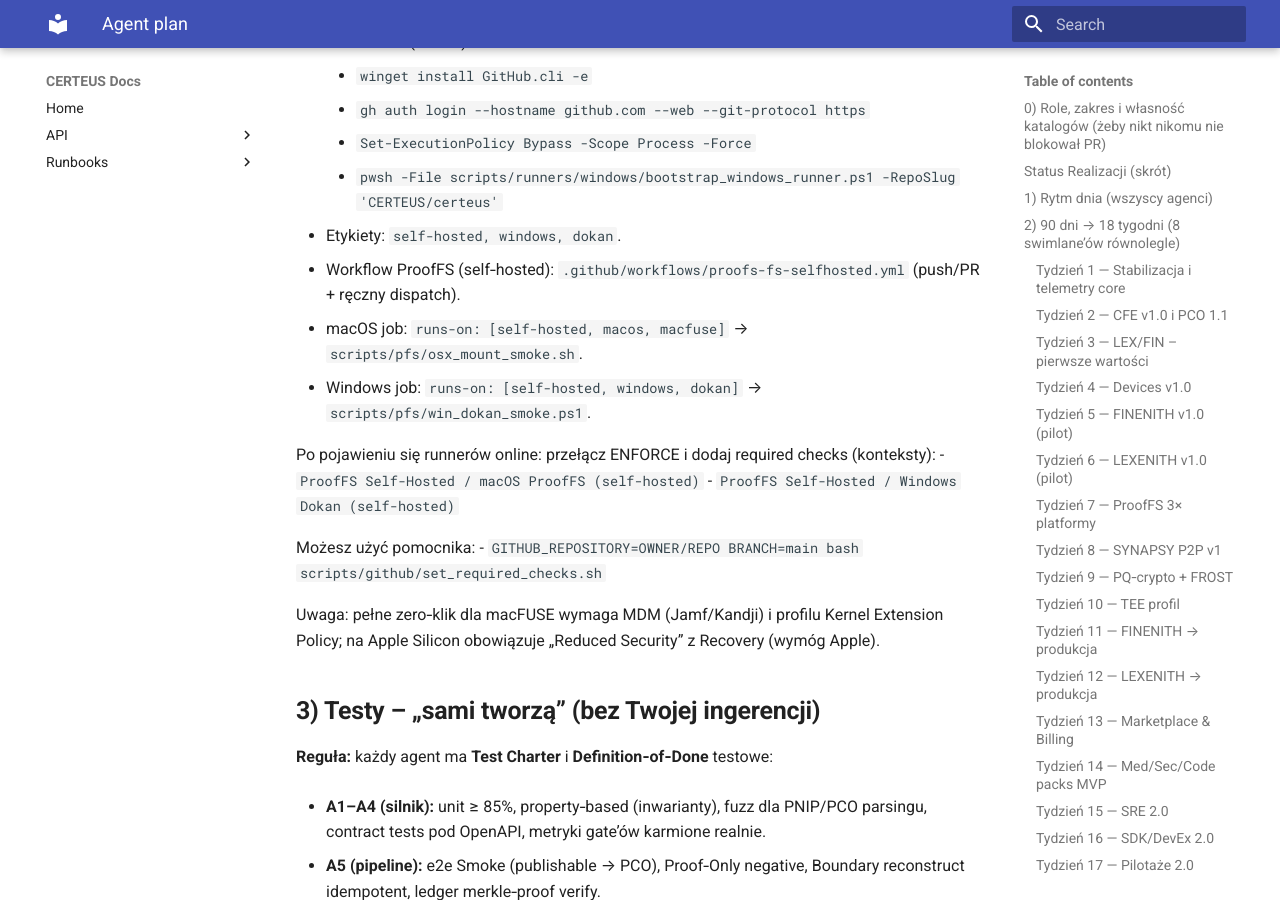
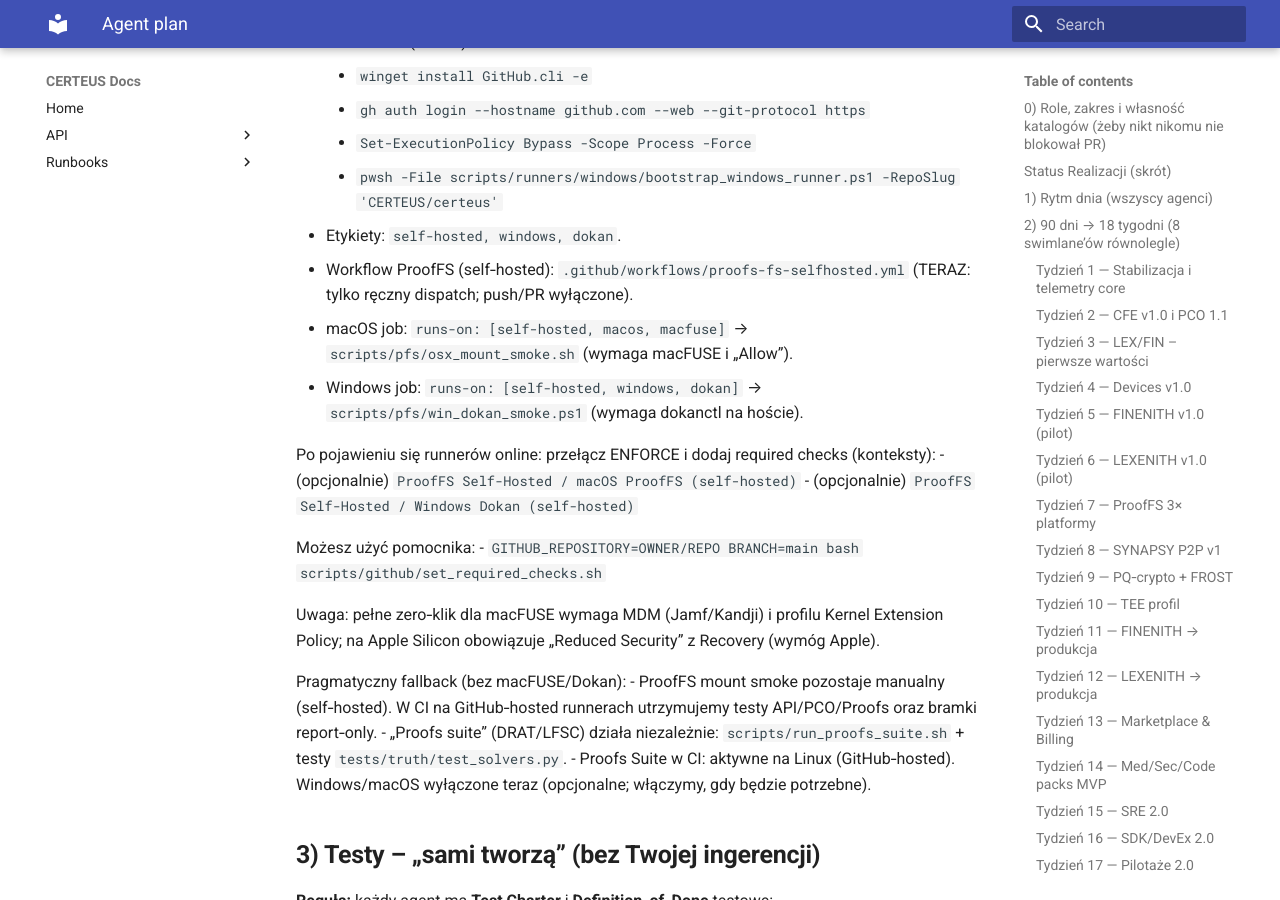
Before and after one commit to CERTEUS/certeus, an MkDocs documentation site: the page built from docs/agent_plan.md, in a window 1280 px wide and 900 px high, scrolled down 9081 px. Built offline with MkDocs 1.6.1 and Material for MkDocs 9.7.7, drawn with Linux system fonts in a browser that asks for light colours.

Commit message:
ci/docs: run Proofs Suite only on Linux; note Windows/macOS optional in plan

```diff
--- a/docs/agent_plan.md
+++ b/docs/agent_plan.md
@@ -396,18 +396,23 @@
     - `pwsh -File scripts/runners/windows/bootstrap_windows_runner.ps1 -RepoSlug 'CERTEUS/certeus'`
   - Etykiety: `self-hosted, windows, dokan`.
 
-- Workflow ProofFS (self‑hosted): `.github/workflows/proofs-fs-selfhosted.yml` (push/PR + ręczny dispatch).
-  - macOS job: `runs-on: [self-hosted, macos, macfuse]` → `scripts/pfs/osx_mount_smoke.sh`.
-  - Windows job: `runs-on: [self-hosted, windows, dokan]` → `scripts/pfs/win_dokan_smoke.ps1`.
+- Workflow ProofFS (self‑hosted): `.github/workflows/proofs-fs-selfhosted.yml` (TERAZ: tylko ręczny dispatch; push/PR wyłączone).
+  - macOS job: `runs-on: [self-hosted, macos, macfuse]` → `scripts/pfs/osx_mount_smoke.sh` (wymaga macFUSE i „Allow”).
+  - Windows job: `runs-on: [self-hosted, windows, dokan]` → `scripts/pfs/win_dokan_smoke.ps1` (wymaga dokanctl na hoście).
 
 Po pojawieniu się runnerów online: przełącz ENFORCE i dodaj required checks (konteksty):
-- `ProofFS Self-Hosted / macOS ProofFS (self-hosted)`
-- `ProofFS Self-Hosted / Windows Dokan (self-hosted)`
+- (opcjonalnie) `ProofFS Self-Hosted / macOS ProofFS (self-hosted)`
+- (opcjonalnie) `ProofFS Self-Hosted / Windows Dokan (self-hosted)`
 
 Możesz użyć pomocnika:
 - `GITHUB_REPOSITORY=OWNER/REPO BRANCH=main bash scripts/github/set_required_checks.sh`
 
 Uwaga: pełne zero‑klik dla macFUSE wymaga MDM (Jamf/Kandji) i profilu Kernel Extension Policy; na Apple Silicon obowiązuje „Reduced Security” z Recovery (wymóg Apple).
+
+Pragmatyczny fallback (bez macFUSE/Dokan):
+- ProofFS mount smoke pozostaje manualny (self‑hosted). W CI na GitHub‑hosted runnerach utrzymujemy testy API/PCO/Proofs oraz bramki report‑only.
+- „Proofs suite” (DRAT/LFSC) działa niezależnie: `scripts/run_proofs_suite.sh` + testy `tests/truth/test_solvers.py`.
+ - Proofs Suite w CI: aktywne na Linux (GitHub‑hosted). Windows/macOS wyłączone teraz (opcjonalne; włączymy, gdy będzie potrzebne).
 
 
 ## **3\) Testy – „sami tworzą” (bez Twojej ingerencji)**
```
Also changed, not shown: 1 other file.
